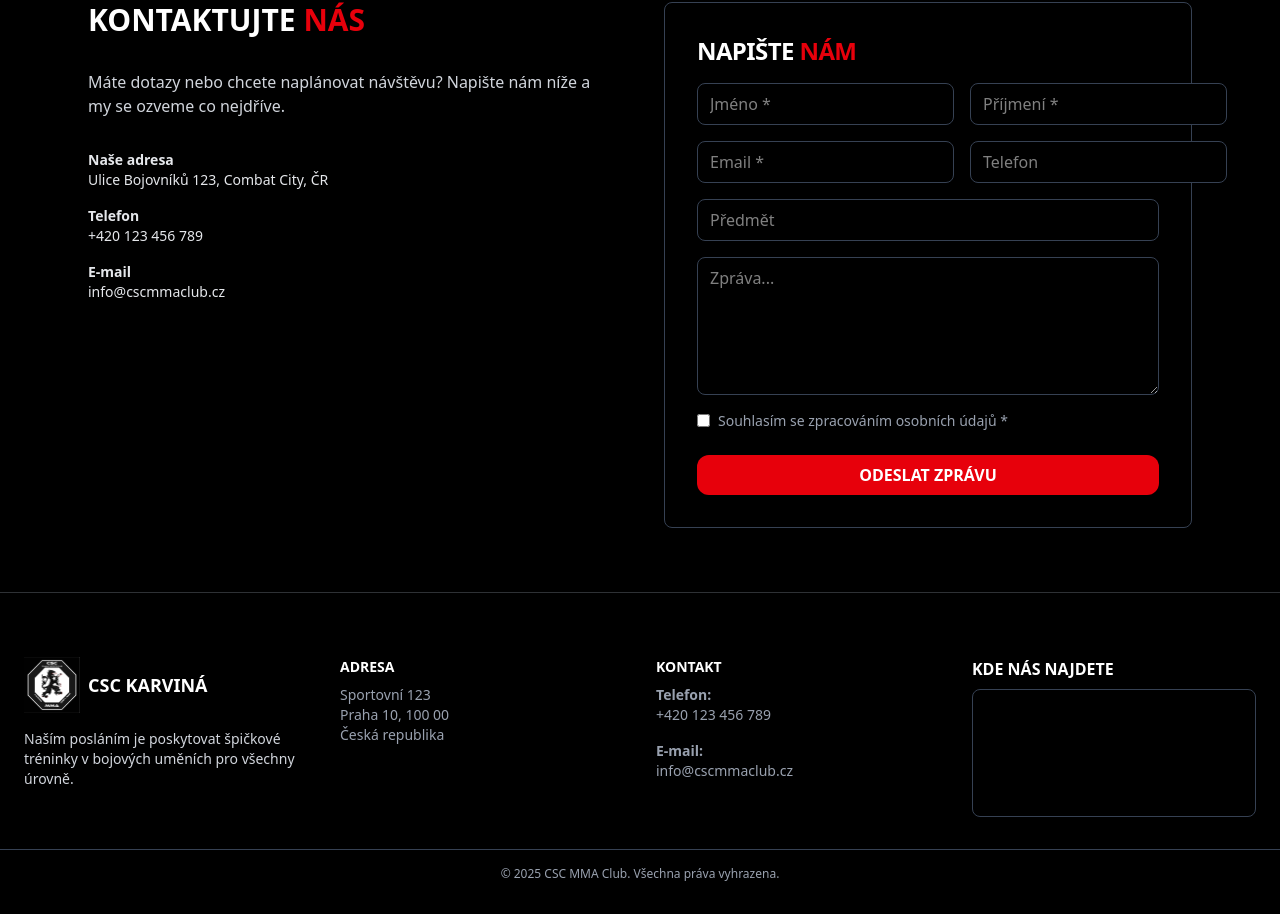
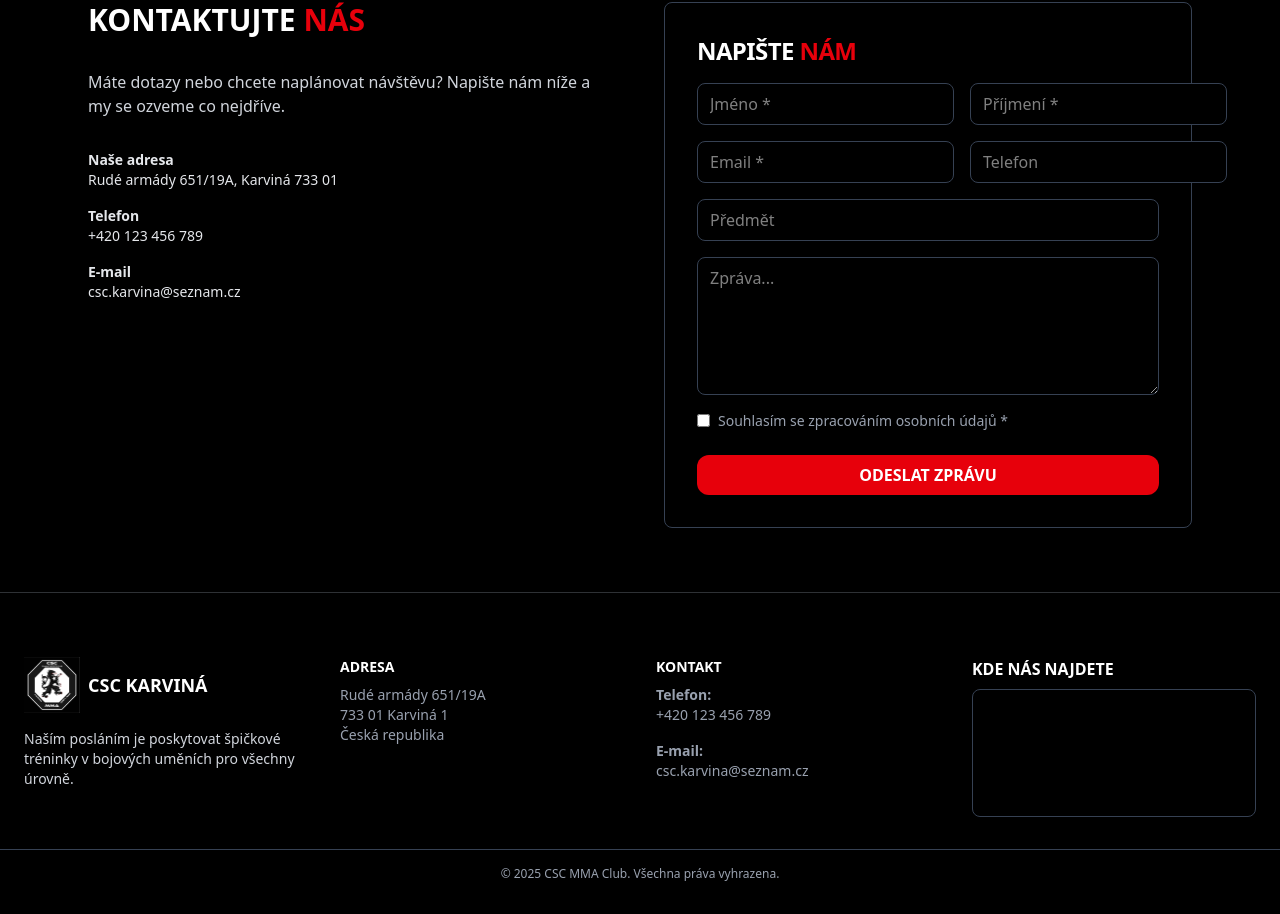
Before and after one commit to Danvizualizujeme/CSC6, a SvelteKit app in the folder CSC6/: page / in a window 1280 px wide. Shown: the part 3180-4094 px from the top of the page. Built offline with nearby package versions, Linux system fonts and the light colour scheme; grey boxes are pictures that could not be loaded.

Commit message:
oprava kontaktnich udaju

```diff
--- a/CSC6/src/routes/+layout.svelte
+++ b/CSC6/src/routes/+layout.svelte
@@ -123,8 +123,8 @@
     <div class="text-sm space-y-4">
       <h3 class="text-white font-semibold mb-2">ADRESA</h3>
       <div>
-        Sportovní 123<br />
-        Praha 10, 100 00<br />
+        Rudé armády 651/19A<br />
+        733 01 Karviná 1<br />
         Česká republika
       </div>
     </div>
@@ -138,7 +138,7 @@
       </div>
       <div>
         <strong>E‑mail:</strong><br />
-        info@cscmmaclub.cz
+        csc.karvina@seznam.cz
       </div>
     </div>
 
@@ -147,8 +147,11 @@
   <h3 class="text-white font-semibold mb-2">KDE NÁS NAJDETE</h3>
   <iframe
     class="w-full h-32 rounded-lg border border-gray-700"
-        src="https://maps.google.com/maps?q=Sportovní%20123,%20Praha%2010&t=&z=13&ie=UTF8&iwloc=&output=embed"
+    src="https://www.google.com/maps?q=Rud%C3%A9+arm%C3%A1dy+651%2F19A%2C+733+01+Karvin%C3%A1+1&output=embed"
     title="Mapa umístění CSC MMA Club"
+    loading="lazy"
+    referrerpolicy="no-referrer-when-downgrade"
+    allowfullscreen
   ></iframe>
 </div>
 
--- a/CSC6/src/routes/+page.svelte
+++ b/CSC6/src/routes/+page.svelte
@@ -269,9 +269,9 @@
         Máte dotazy nebo chcete naplánovat návštěvu? Napište nám níže a my se ozveme co nejdříve.
       </p>
       <div class="space-y-4 text-gray-200 text-sm">
-        <div><strong>Naše adresa</strong><br />Ulice Bojovníků 123, Combat City, ČR</div>
+        <div><strong>Naše adresa</strong><br />Rudé armády 651/19A, Karviná 733 01</div>
         <div><strong>Telefon</strong><br />+420 123 456 789</div>
-        <div><strong>E‑mail</strong><br />info@cscmmaclub.cz</div>
+        <div><strong>E‑mail</strong><br />csc.karvina@seznam.cz</div>
       </div>
       <div class="flex space-x-4 mt-4 text-gray-400">
         <a href="https://facebook.com" aria-label="Facebook"><!-- fb SVG --></a>
--- a/CSC6/src/routes/kontakt/+page.svelte
+++ b/CSC6/src/routes/kontakt/+page.svelte
@@ -17,7 +17,7 @@
       </div>
       <h4 class="text-xl font-semibold mb-2">Adresa</h4>
       <p class="text-gray-300 text-sm leading-relaxed">
-        Sportovní 123<br />Praha 10, 100 00<br />Česká republika
+        Rudé armády 651/19A<br />Karviná 733 01<br />Česká republika
       </p>
     </div>
 
@@ -28,12 +28,10 @@
           <path d="M22 16.92v3a2 2 0 0 1-2.18 2 19.8 19.8 0 0 1-8.63-3.07 19.5 19.5 0 0 1-6-6A19.8 19.8 0 0 1 2.08 4.18 2 2 0 0 1 4.09 2h3a2 2 0 0 1 2 1.72c.13.82.36 1.63.7 2.42a2 2 0 0 1-.45 2.11l-1.27 1.27a16 16 0 0 0 6 6l1.27-1.27a2 2 0 0 1 2.11-.45c.79.34 1.6.57 2.42.7A2 2 0 0 1 22 16.92Z"/>
         </svg>
       </div>
-      <h4 class="text-xl font-semibold mb-2">Telefon</h4>
+      <h4 class="text-xl font-semibold mb-2">Telefon + Email</h4>
       <p class="text-gray-300 text-sm leading-relaxed">
-        +420 123 456 789<br />
-        info@cscmmaclub.cz<br />
-        Po–Pá 8:00 – 21:00
-      </p>
+        652675367      </p>
+        csc.karvina@seznam.cz<br />
     </div>
 
     <!-- Email -->
@@ -43,11 +41,10 @@
           <path d="M3 8l9 6 9-6m-18 0a2 2 0 012-2h14a2 2 0 012 2v8a2 2 0 01-2 2H5a2 2 0 01-2-2z" />
         </svg>
       </div>
-      <h4 class="text-xl font-semibold mb-2">Email & sociální sítě</h4>
+      <h4 class="text-xl font-semibold mb-2">Sociální sítě</h4>
       <p class="text-gray-300 text-sm leading-relaxed">
-        info@cscmmaclub.cz<br />
-        Facebook: cscmmaclub<br />
-        Odpověď do 24 h
+        Facebook: CSC - Karviná a Český Těšín<br />
+        Instagram: CSC - csc_mma<br />
       </p>
     </div>
   </section>
@@ -83,8 +80,8 @@
       <div class="group bg-black p-8 rounded-lg border border-gray-700 transform transition hover:scale-105 hover:shadow-lg flex flex-col items-center justify-center h-full">
         <div class="text-lg font-semibold mb-1">Interaktivní mapa</div>
         <div class="text-gray-400 text-sm mb-2 text-center">
-          Sportovní 123, Praha 10<br />
-          50.000000, 14.000000
+          Rudé armády 651/19A<br />
+          Karviná 733 01
         </div>
         <iframe class="w-full h-40 rounded-lg border border-gray-700"
           src="https://maps.google.com/maps?q=Sportovní%20123,%20Praha%2010&t=&z=13&ie=UTF8&iwloc=&output=embed"
```
Lines whose indentation alone changed are shown as unchanged.
